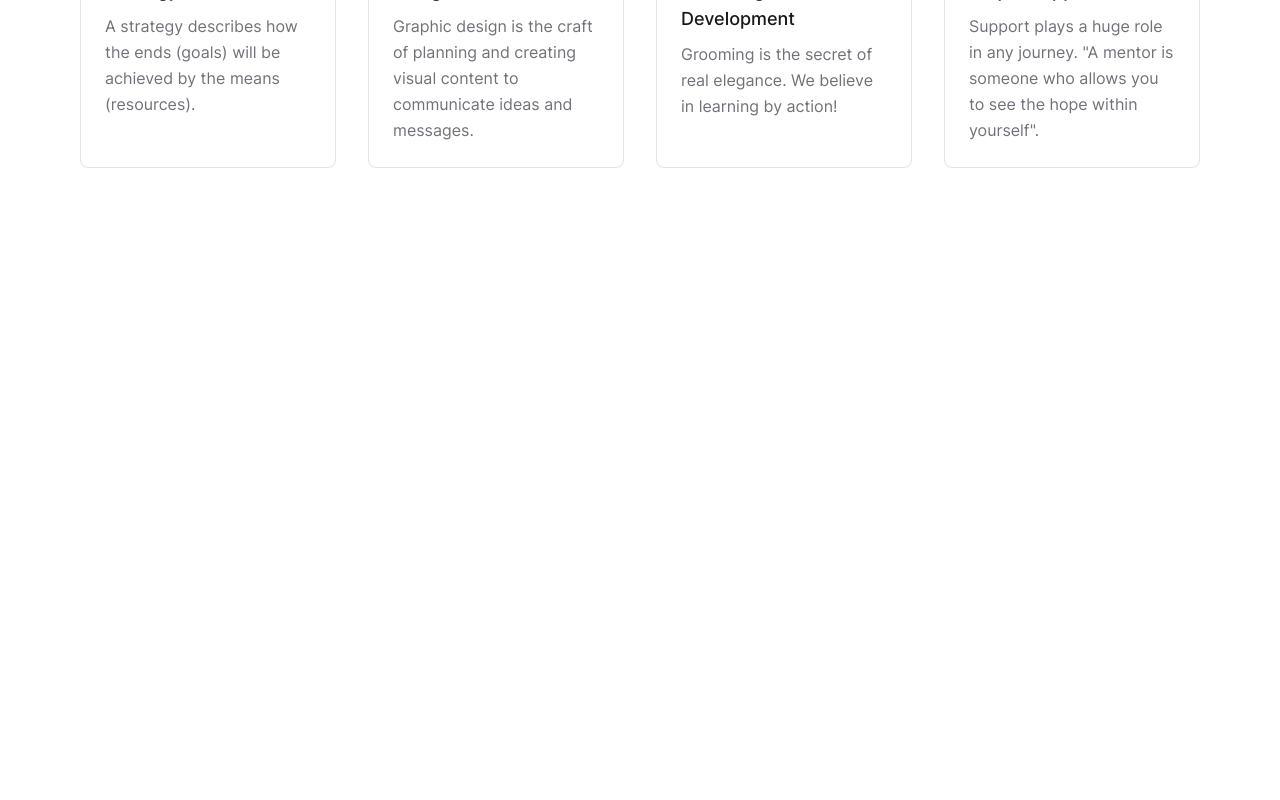
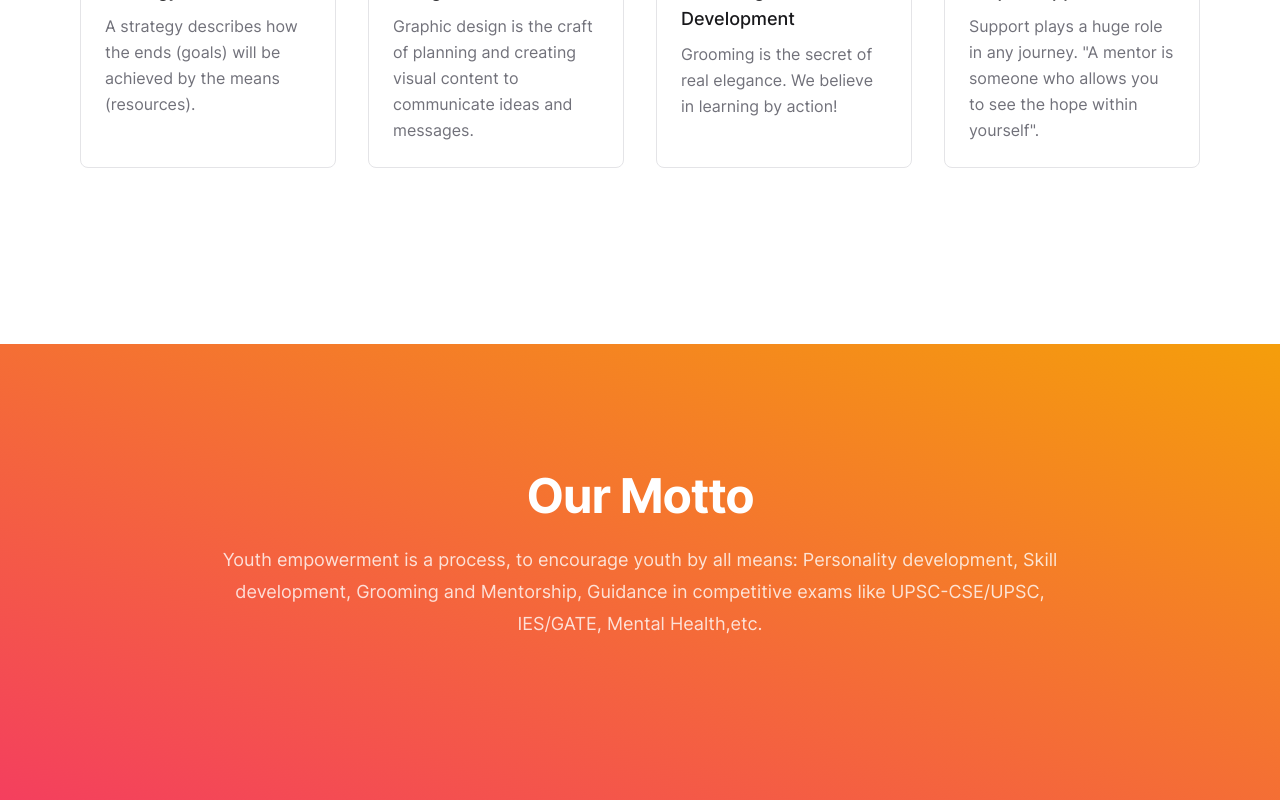
Before and after one commit to SamarthTMSL/website, a Next.js app: page / in a window 1280 px wide. Shown: the part 1785-2585 px from the top of the page. Before the commit the page ends 2129 px from the top, so only its background shows below. Built offline with nearby package versions, Linux system fonts and the light colour scheme.

Commit message:
feat: add our moto section

```diff
--- a/src/pages/index.tsx
+++ b/src/pages/index.tsx
@@ -120,6 +120,25 @@ const Home: NextPage = () => {
           </div>
         </div>
       </div>
+      <div className="relative bg-gradient-to-tr from-rose-500 to-amber-500 px-6 lg:px-8">
+        <div className="mx-auto max-w-6xl py-32 sm:pb-40">
+          <div>
+            <div data-aos="fade-up">
+              <div className="mx-auto max-w-4xl">
+                <h1 className="text-center text-4xl font-bold tracking-tight text-white sm:text-5xl">
+                  Our Motto{" "}
+                </h1>
+                <p className="mt-6 text-center text-lg leading-8 text-white/80">
+                  Youth empowerment is a process, to encourage youth by all
+                  means: Personality development, Skill development, Grooming
+                  and Mentorship, Guidance in competitive exams like
+                  UPSC-CSE/UPSC, IES/GATE, Mental Health,etc.
+                </p>
+              </div>
+            </div>
+          </div>
+        </div>
+      </div>
     </>
   );
 };
```
